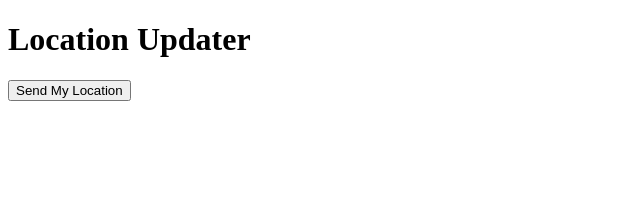
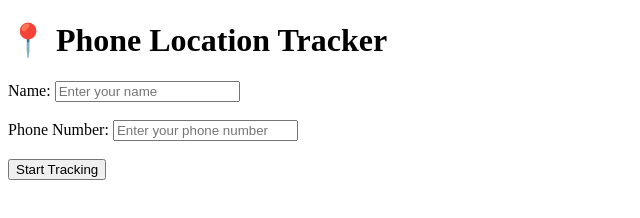
Before and after one commit to loke-98/phone_locator, a plain HTML site: page index.html in a window 1280 px wide. Shown: the whole page, without its empty margins (0-640 px from the left). Drawn offline with Linux system fonts and the light colour scheme.

Commit message:
Update index.html

```diff
--- a/index.html
+++ b/index.html
@@ -3,21 +3,38 @@
 <head>
   <meta charset="UTF-8">
   <meta name="viewport" content="width=device-width, initial-scale=1.0">
-  <title>Location Updater</title>
+  <title>Phone Location Tracker</title>
 </head>
 <body>
-  <h1>Location Updater</h1>
-  <button onclick="sendLocation()">Send My Location</button>
+  <h1>📍 Phone Location Tracker</h1>
+
+  <label>Name:</label>
+  <input type="text" id="name" placeholder="Enter your name"><br><br>
+
+  <label>Phone Number:</label>
+  <input type="text" id="phone" placeholder="Enter your phone number"><br><br>
+
+  <button onclick="startTracking()">Start Tracking</button>
 
   <script>
-    // ✅ Using your current ngrok link
-    const API_URL = "https://6c5dfbcacef3.ngrok-free.app";
+    // ✅ Your backend URL via ngrok
+    const API_URL = "https://169df0d79517.ngrok-free.app";
 
-    function sendLocation() {
+    function startTracking() {
+      const name = document.getElementById("name").value;
+      const phone = document.getElementById("phone").value;
+
+      if (!name || !phone) {
+        alert("Please enter both name and phone number.");
+        return;
+      }
+
       if ("geolocation" in navigator) {
-        navigator.geolocation.getCurrentPosition(
+        navigator.geolocation.watchPosition(
           (position) => {
             const data = {
+              name: name,
+              phone_number: phone,
               latitude: position.coords.latitude,
               longitude: position.coords.longitude
             };
@@ -28,22 +45,14 @@
               body: JSON.stringify(data)
             })
             .then(response => response.json())
-            .then(result => {
-              console.log("Server Response:", result);
-              alert("Location sent successfully!");
-            })
-            .catch(error => {
-              console.error("Error:", error);
-              alert("Error sending location.");
-            });
+            .then(result => console.log("✅ Server Response:", result))
+            .catch(error => console.error("❌ Error:", error));
           },
-          (error) => {
-            console.error("Geolocation error:", error);
-            alert("Unable to fetch location.");
-          }
+          (error) => console.error("Geolocation error:", error),
+          { enableHighAccuracy: true }
         );
       } else {
-        alert("Geolocation is not supported by this browser.");
+        alert("Geolocation not supported by this browser.");
       }
     }
   </script>
```
